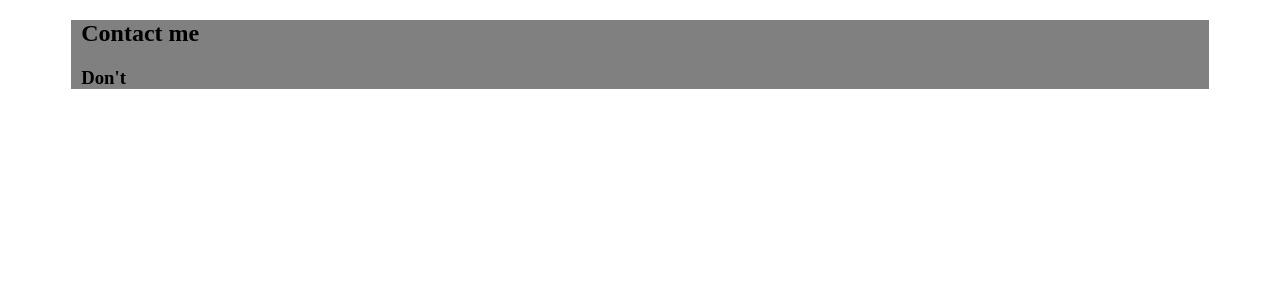
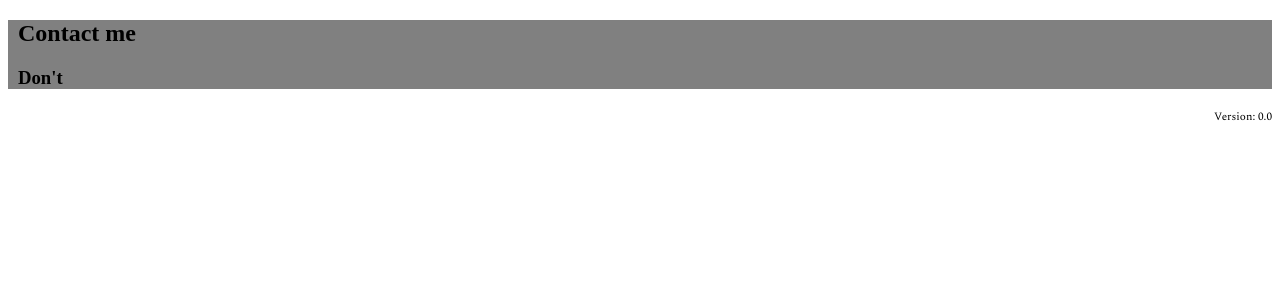
Before and after one commit to Joni1234321/fam, a PHP site: page / in a window 1280 px wide. Shown: the part 99-399 px from the top of the page. Run offline with PHP 8.4, Linux system fonts and the light colour scheme; some web fonts are replaced.

Commit message:
Bumped version number to 0.0

```diff
--- a/footertemplate.html
+++ b/footertemplate.html
@@ -1,10 +1,9 @@
 <div class="contact">
 
-  <h2 class="bold">
-    Contact me
-  </h2>
-  <h3>
-    Don't
-  </h3>
+  <h2 class="bold">Contact me</h2>
+  <h3>Don't</h3>
 
+  <div class="version">
+    Version: 0.0
+  </div>
 </div>
--- a/style.css
+++ b/style.css
@@ -2,6 +2,9 @@ body{
     font-family: Spectral;
     background-color:white;
     color: black;
+}
+bold {
+    font-style: bold;
 }
 
 /*HEADER START*/
@@ -37,7 +40,6 @@ body{
 .contact{
     position: block;
     bottom: 0px;
-    width: 90%;
     margin: auto;
 
     background-color: grey;
@@ -48,4 +50,10 @@ body{
     padding-left: 10px;
     color: black;
 }
+
+.version {
+    font-size: 70%;
+    float: right;
+    display: block;
+}
 /*FOOTER END*/
```
